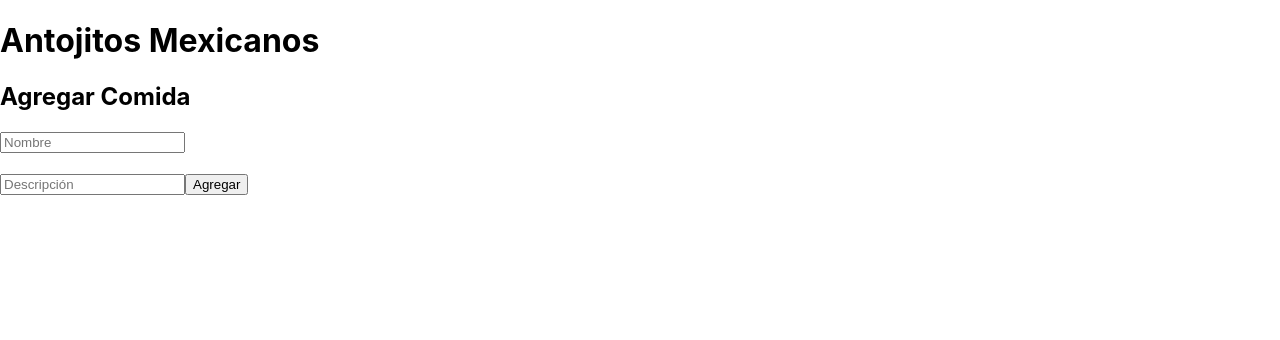
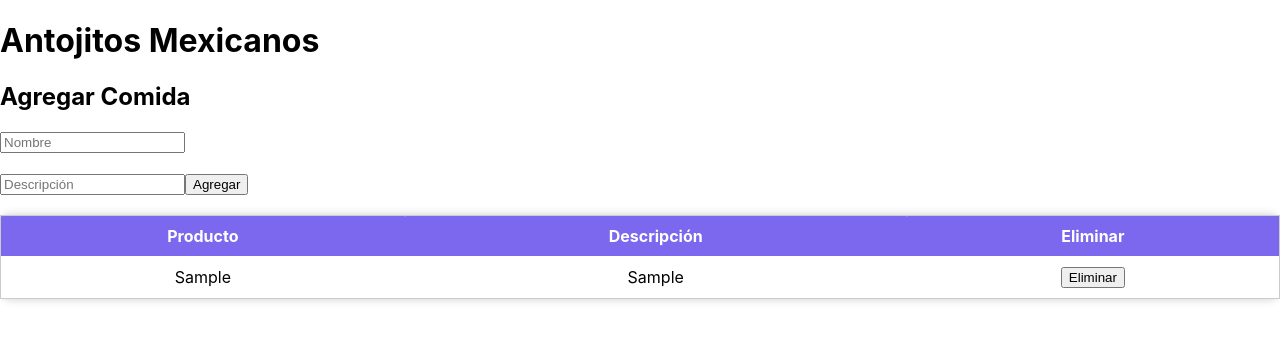
Before and after one commit to JoahanOrtega/negocios_electronicos, a React (Create React App) app: page / in a window 1280 px wide. Both pictures are taken after typing "Sample", "Sample" into the empty fields and a click on the button "Agregar". Shown: the top 340 px of the page. Built offline with nearby package versions, Linux system fonts and the light colour scheme.

Commit message:
eliminar

```diff
--- a/src/App.js
+++ b/src/App.js
@@ -1,7 +1,7 @@
 import './App.css';
 // src/App.js
 import React, { useState } from 'react';
-
+import List from './List';
 import Form from './Form';
 
 function App() {
@@ -16,11 +16,19 @@ function App() {
     setData([...data, newItem]); // Agrega un nuevo elemento al estado de datos
   };
 
+  //Eliminacion por filtro
+  const handleDelete = (id) => {
+    const updatedData = data.filter((item) => item.id !== id); // Filtra elementos para eliminar el elemento con el ID dado
+    setData(updatedData); // Actualiza el estado de datos con la nueva lista
+  };
+
+
   //CRUD
   return (
     <div className="container">
       <h1>Antojitos Mexicanos</h1>
       <Form onSubmit={handleAdd} /> {/* Formulario para agregar nuevos elementos */}
+      <List data={data} onDelete={handleDelete}/> {/* Lista de elementos con capacidad de edición y eliminación */}
     </div>
   );
 
--- /dev/null
+++ b/src/List.css
@@ -0,0 +1,31 @@
+/* Agrega estas clases CSS en tu archivo de estilos CSS */
+.table-container {
+    background-color: #7b68ee; /* Color de fondo morado */
+    border-radius: 10px;
+    box-shadow: 0px 0px 10px rgba(0, 0, 0, 0.2);
+  }
+
+  .small-table {
+    width: 100%;
+    border-collapse: collapse;
+    background-color: #fff;
+    border-radius: 5px;
+    border: 1px solid #ccc; /* Borde fino alrededor de la tabla */
+  }
+
+.small-table th,
+.small-table td {
+  padding: 10px;
+  text-align: center;
+}
+
+
+.small-table th {
+    background-color: #7b68ee;
+    color: #fff;
+    border-radius: 2px 2px 0 0;
+  }
+
+  .small-table td {
+    border-top: none;
+  }
--- /dev/null
+++ b/src/List.js
@@ -0,0 +1,58 @@
+// src/components/List.js
+import React, { useState } from 'react';
+import './List.css';
+
+const List = ({ data, onDelete, onUpdate }) => {
+  const [editingId, setEditingId] = useState(null); // Estado para rastrear el ID del elemento que se está editando
+  const [editedName, setEditedName] = useState(''); // Estado para rastrear el nombre editado
+  const [editedDescription, setEditedDescription] = useState(''); // Estado para rastrear la descripción editada
+
+
+  return (
+    <div className="table-container">
+      <table className="small-table">
+        <thead>
+          <tr>
+            <th>Producto</th>
+            <th>Descripción</th>
+            <th>Eliminar</th>
+          </tr>
+        </thead>
+        <tbody>
+          {data.map((item) => (
+            <tr key={item.id}>
+              <td>
+                {item.id === editingId ? (
+                  <input
+                    type="text"
+                    value={editedName}
+                    onChange={(e) => setEditedName(e.target.value)}
+                  />
+                ) : (
+                  item.name
+                )}
+              </td>
+              <td>
+                {item.id === editingId ? (
+                  <input
+                    type="text"
+                    value={editedDescription}
+                    onChange={(e) => setEditedDescription(e.target.value)}
+                  />
+                ) : (
+                  item.description
+                )}
+              </td>
+
+              <td>
+                <button onClick={() => onDelete(item.id)}>Eliminar</button>
+              </td>
+            </tr>
+          ))}
+        </tbody>
+      </table>
+    </div>
+  );
+};
+
+export default List;
```
